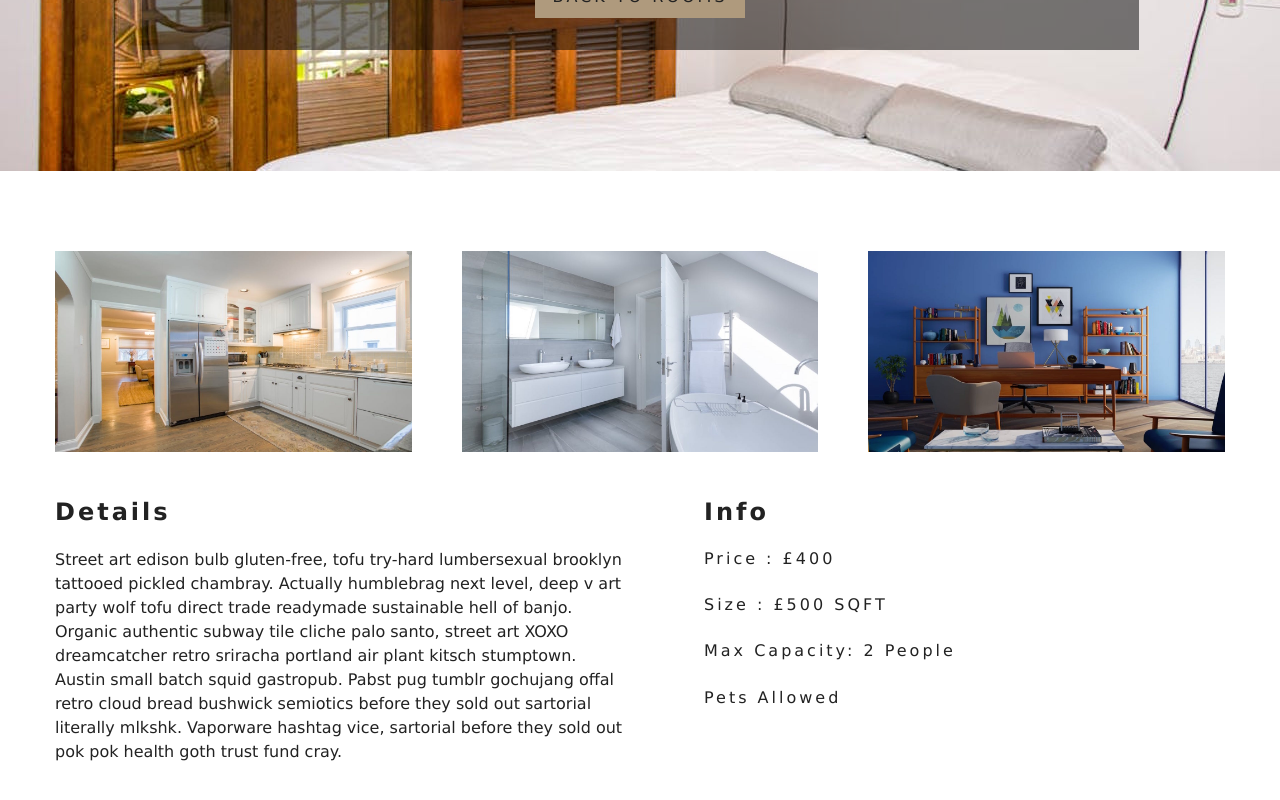
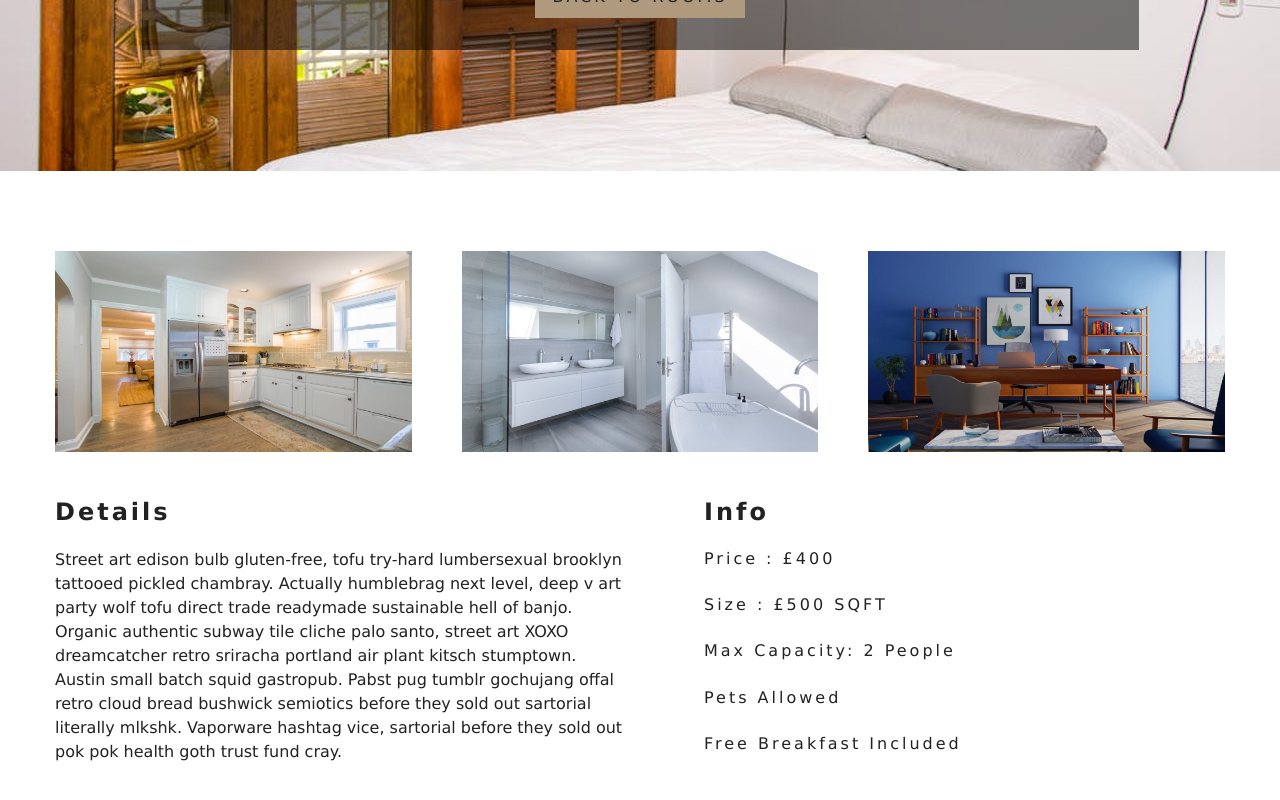
Before and after one commit to JHorrigan/react-hotel, a React (Create React App) app: page /rooms/double-deluxe in a window 1280 px wide. Shown: the part 375-1175 px from the top of the page. Built offline with nearby package versions, Linux system fonts and the light colour scheme; the HTML template or start-up script is replaced by a standard one.

Commit message:
Add Breakfast with AND Operator to Single Room Page Article

```diff
--- a/src/pages/SingleRoom.js
+++ b/src/pages/SingleRoom.js
@@ -84,6 +84,9 @@ export default class SingleRoom extends Component {
                     <h6>
                         {pets ? "Pets Allowed" : "No Pets Allowed"}
                     </h6>
+                    <h6>
+                        {breakfast && "Free Breakfast Included"}
+                    </h6>
                     </article>
                 </div>
             </section>
```
